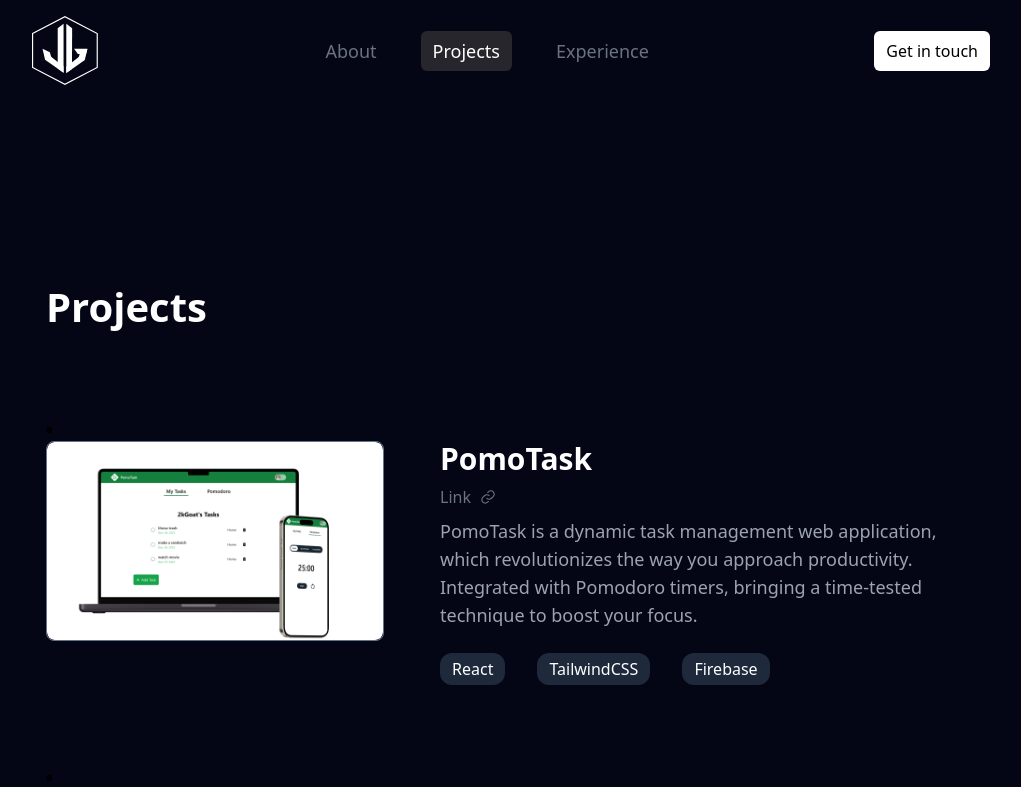
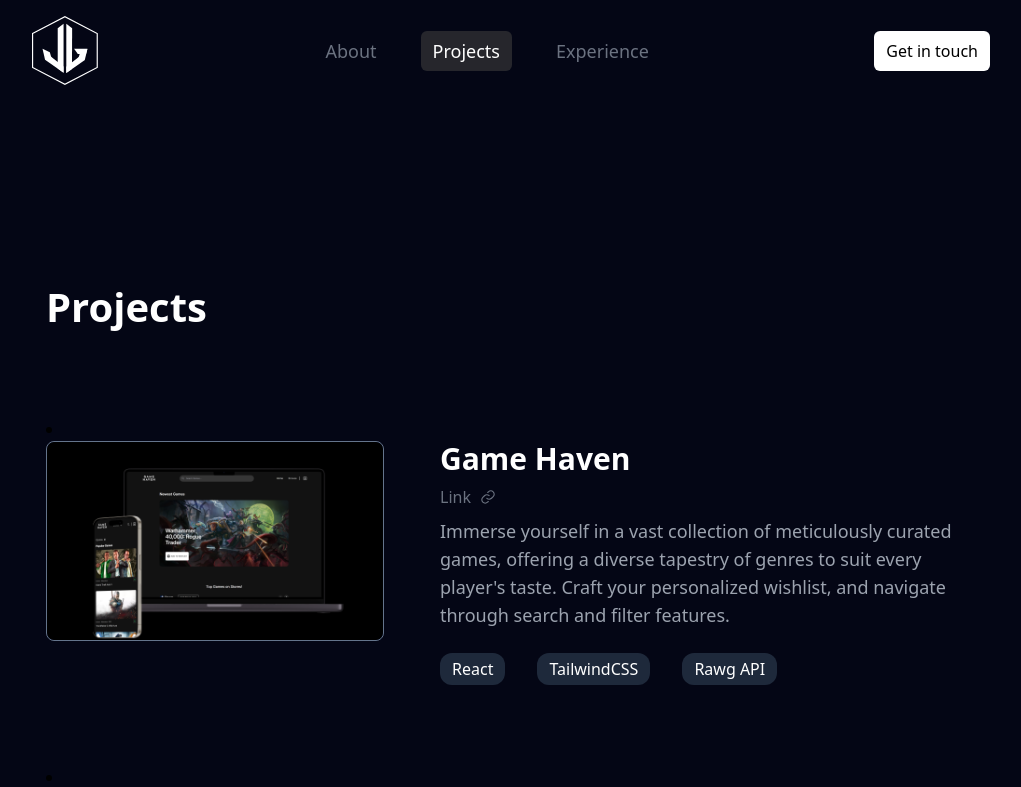
Before and after one commit to JonashGania/my-portfolio, a React (Vite) app: page /projects in a window 1280 px wide. Shown: the top 787 px of the page, without its empty margins (130-1151 px from the left). Built offline with nearby package versions, Linux system fonts and the light colour scheme.

Commit message:
change projects mapping

```diff
--- a/src/components/Projects.jsx
+++ b/src/components/Projects.jsx
@@ -6,7 +6,10 @@ export default function Projects() {
       <div className="max-w-960 mx-auto px-4">
         <h1 className="text-white pt-32 font-bold text-[40px]">Projects</h1>
         <div className="flex flex-col pt-20 gap-20 pb-20">
-          {data.projects.map((proj, index) => (
+          {data.projects
+            .slice()
+            .reverse()
+            .map((proj, index) => (
               <li key={index}>
                 <div className="grid grid-cols-1 md:grid-cols-8 gap-8 md:gap-4">
                   <div className="order-1 flex justify-center justify-items-center md:order-first col-span-1 md:col-span-3">
```
Lines whose indentation alone changed are shown as unchanged.
